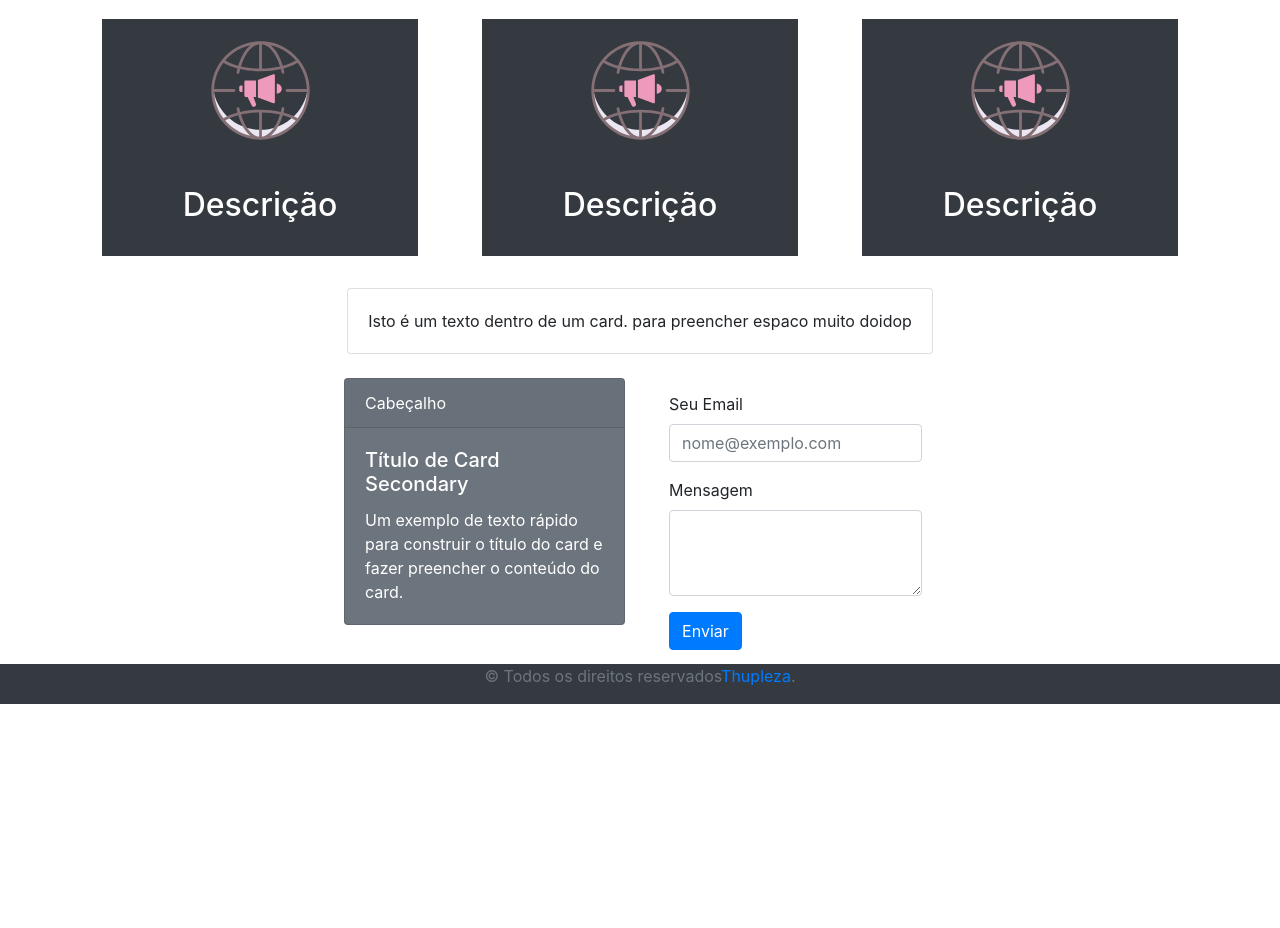
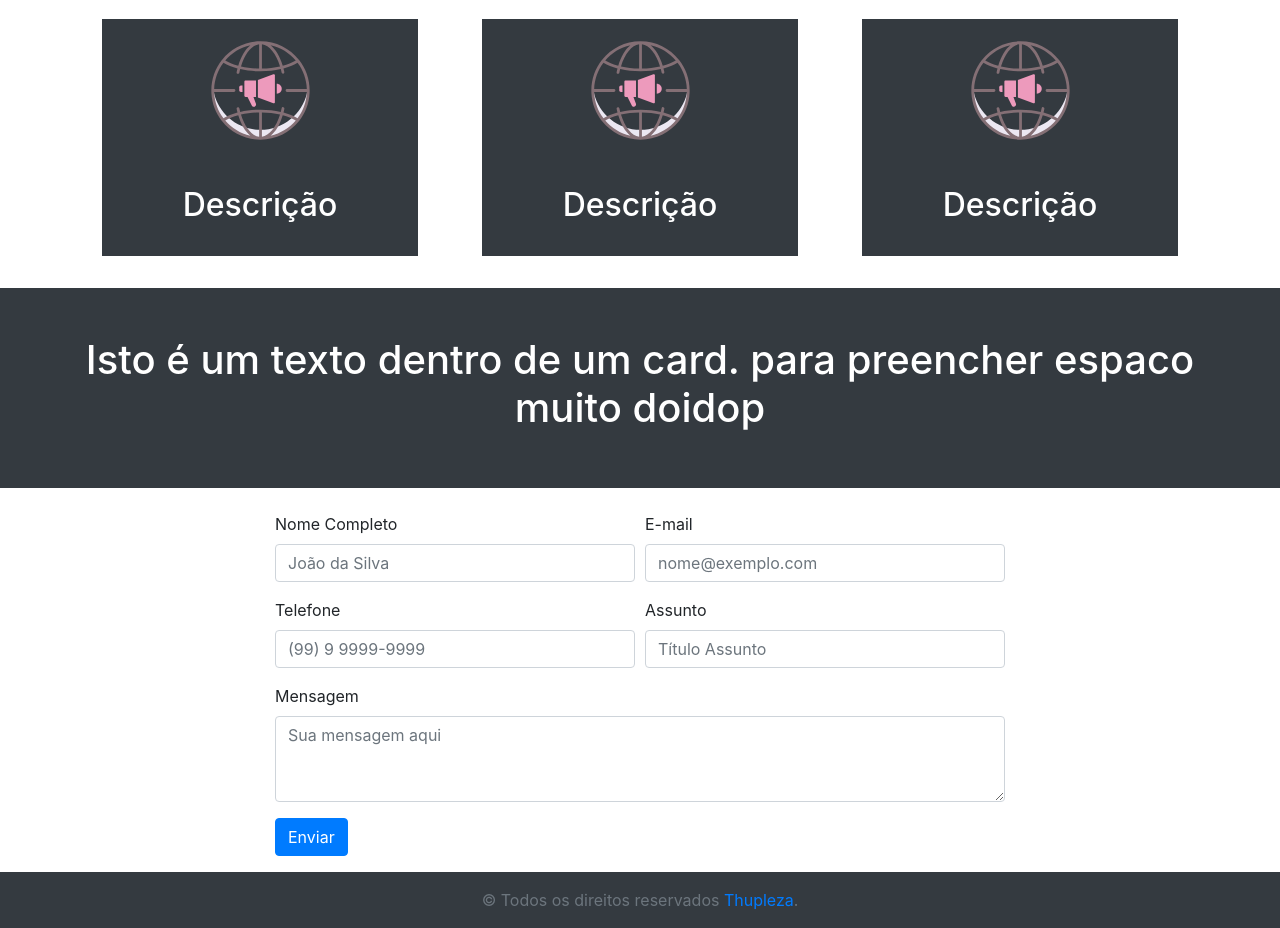
Before and after one commit to Thuplek/site, a plain HTML site: page index.html in a window 1280 px wide. Shown: the part 923-1851 px from the top of the page. Before the commit the page ends 1627 px from the top, so only its background shows below. Drawn offline with nearby package versions, Linux system fonts and the light colour scheme.

Commit message:
Rodapé Finalizado

```diff
--- a/index.html
+++ b/index.html
@@ -93,24 +93,19 @@
 
          </div>
     </div>
-    <div id="secao2" class="row d-flex justify-content-center">
+    <div id="secao2" class="row bg-dark text-white d-flex justify-content-center">
       <div class="container">
         <div class="row">
-          <div class="col-md-12">
-
+          <div class="col-md-12 text-center my-5">
+              <h1> Isto é um texto dentro de um card. para preencher espaco muito doidop</h1>
           </div>
-        </div>
-      </div>
-        <div class="card">
-            <div class="card-body">
-                Isto é um texto dentro de um card. para preencher espaco muito doidop
         </div>
       </div>
     </div>
     <br>
-<div id="secao3" class= "conteiner d-flex justify-content-center" >
-  <div class="row">
-      <div class="col-md-6">
+    <div id="secao3" class="container" >
+      <div class="row d-flex justify-content-center">
+          <!-- <div class="col-md-6">
                   <div class="card text-white bg-secondary mb-3" style="max-width: 18rem;">
                           <div class="card-header">Cabeçalho</div>
                           <div class="card-body">
@@ -118,29 +113,44 @@
                             <p class="card-text">Um exemplo de texto rápido para construir o título do card e fazer preencher o conteúdo do card.</p>
                           </div>
                         </div>
+          </div> -->
+        <div class="col-md-8">
+          <form>
+            <div class="form-row">
+              <div class="form-group col-md-6">
+                <label for="exampleFormControlInput1">Nome Completo</label>
+                <input type="text" class="form-control" id="exampleFormControlInput1" placeholder="João da Silva">
               </div>
-      <div class="col-md-6">
-              <form style="padding: 5%">
-
-                      <div class="form-group">
-                          <label for="exampleFormControlInput1">Seu Email</label>
+              <div class="form-group col-md-6">
+                <label for="exampleFormControlInput1">E-mail</label>
                 <input type="email" class="form-control" id="exampleFormControlInput1" placeholder="nome@exemplo.com">
               </div>
 
+              <div class="form-group col-md-6">
+                <label for="exampleFormControlInput1">Telefone</label>
+                <input type="text" class="form-control" id="exampleFormControlInput1" placeholder="(99) 9 9999-9999">
+              </div>
+              <div class="form-group col-md-6">
+                <label for="exampleFormControlInput1">Assunto</label>
+                <input type="text" class="form-control" id="exampleFormControlInput1" placeholder="Título Assunto">
+              </div>
 
+              <div class="form-group col-md-12">
+                <label for="exampleFormControlTextarea1">Mensagem</label>
+                <textarea class="form-control" id="exampleFormControlTextarea1" rows="3" placeholder="Sua mensagem aqui"></textarea>
+              </div>
 
-                  <div class="form-group">
-                      <label for="exampleFormControlTextarea1">Mensagem</label>
-                      <textarea class="form-control" id="exampleFormControlTextarea1" rows="3"></textarea>
+              <div class="form-group col-md-12">
+                <button class="btn btn-primary btn-md" type="submit" value="Enviar">Enviar</button>
               </div>
-                  <button type="button" class="btn btn-primary">Enviar</button>
           </form>
+        </div>
         </div>
     </div>
 
 </div>
-<div class="d-flex justify-content-center bg-dark">
-  <p class="text-muted credit">© Todos os direitos reservados<a href="#">Thupleza</a>.</p>
+<div class="d-flex justify-content-center bg-dark py-3">
+  <p class="text-muted credit mb-0">© Todos os direitos reservados <a href="#">Thupleza</a>.</p>
 </div>
 
     <!-- Optional JavaScript -->
```
Lines whose indentation alone changed are shown as unchanged.
